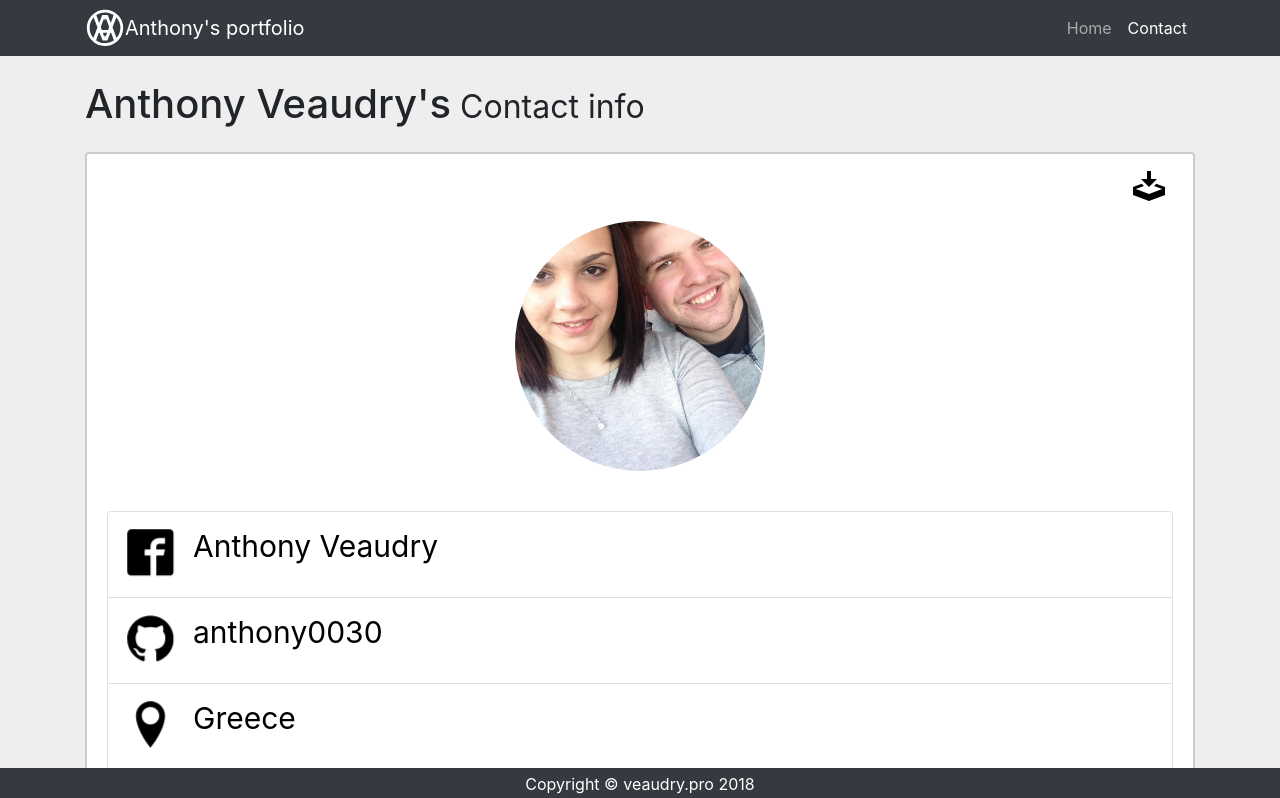
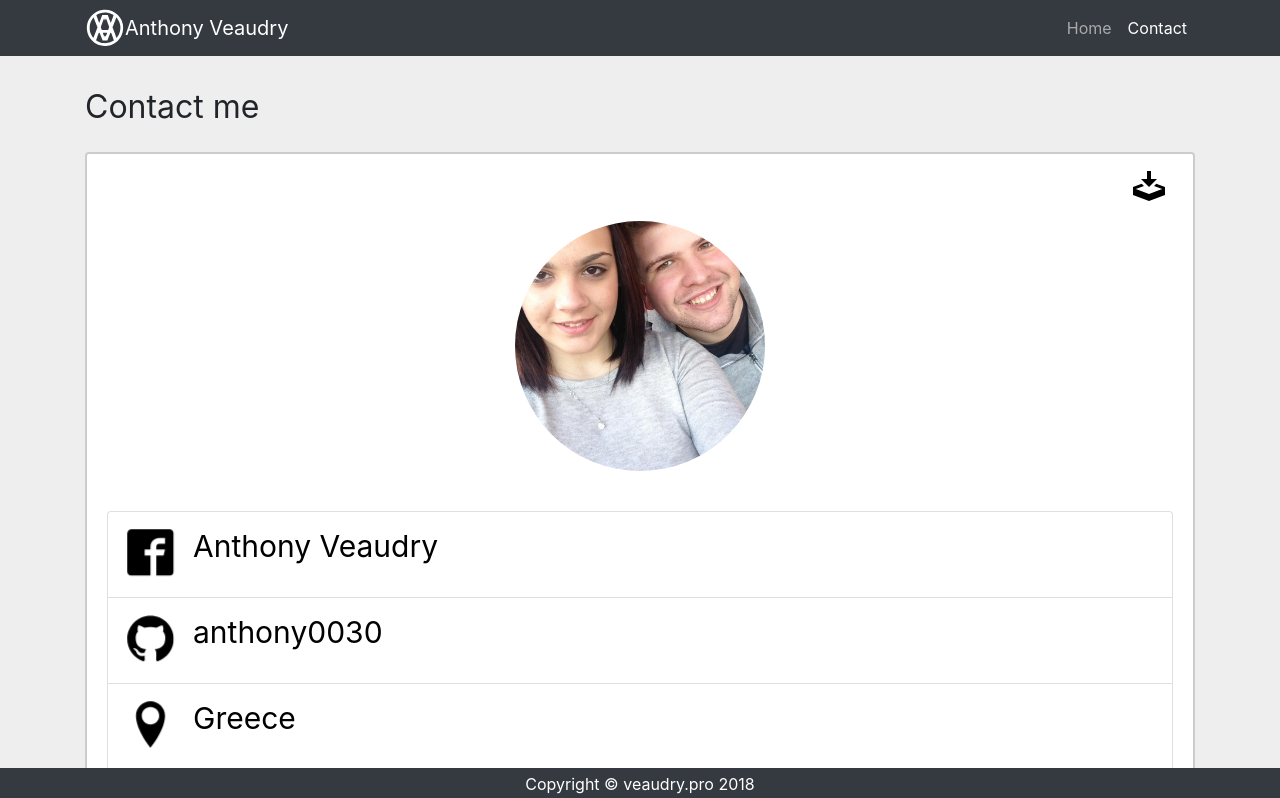
Before and after one commit to anthony0030/techdegree-project-12, a React (Create React App) app: page /1/Contact in a window 1280 px wide. Shown: the top 798 px of the page. Built offline with nearby package versions, Linux system fonts and the light colour scheme.

Commit message:
change headder texts
Signed-off-by: Anthony Veaudry <anthony@veaudry.pro>

```diff
--- a/src/components/Contact.js
+++ b/src/components/Contact.js
@@ -13,7 +13,7 @@ function Contact(props) {
   return (
     <div>
       <MainNav root={props.match.params.root} />
-      <Heading title="Anthony Veaudry's" subtitle="Contact info"/>
+      <Heading title="" subtitle="Contact me"/>
       <div className="row">
         <div className="col-12 portfolio-item">
          <div className="card contactCard">
--- a/src/components/MainNav.js
+++ b/src/components/MainNav.js
@@ -4,7 +4,7 @@ import logo from "./logo.svg";
 import ScrollBar from "./ScrollBar";
 import MainNavItem from "./MainNavItem";
 
-const title = "Anthony's portfolio";
+const title = "Anthony Veaudry";
 
 function MainNav(props) {
   let rootPath;
--- a/src/components/Projects.js
+++ b/src/components/Projects.js
@@ -11,7 +11,7 @@ function Projects(props) {
   return (
     <div>
     <MainNav root={props.match.params.root} />
-      <Heading title="Anthony Veaudry's" subtitle="Portfolio"/>
+      <Heading title="" subtitle="My awesome portfolio"/>
       <div className="row">
         {
           PROJECTS.map(
```
